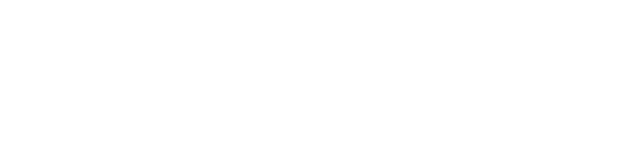
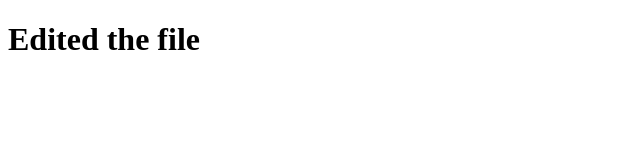
Before and after one commit to dieselpower1984/gitcourse, a plain HTML site: page index.html in a window 1280 px wide. Shown: the whole page, without its empty margins (0-640 px from the left). Drawn offline with Linux system fonts and the light colour scheme.

Commit message:
Updated index.html with h1 tag

```diff
--- a/index.html
+++ b/index.html
@@ -4,6 +4,6 @@
     <title></title>
 </head>
 <body>
-
+    <h1>Edited the file</h1>
 </body>
 </html>
```
